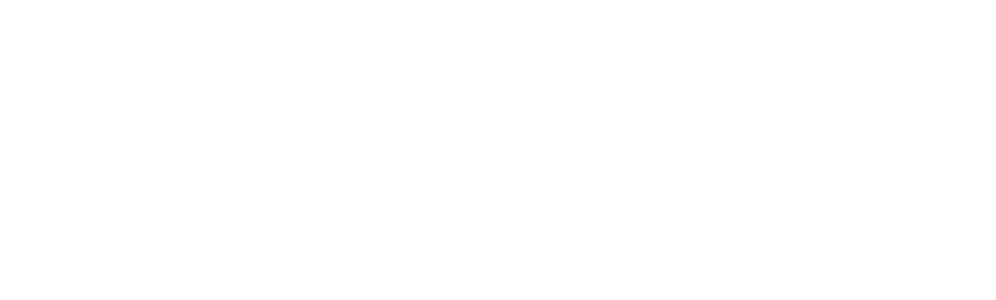
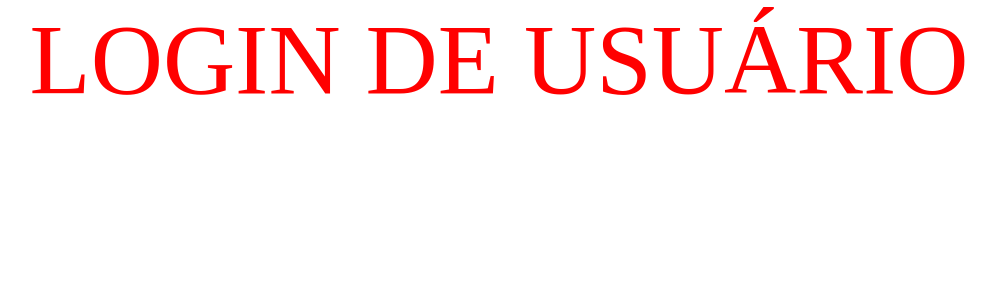
Before and after one commit to Nidsonr1/AGROVEC, a React (Create React App) app in the folder frontend/: page /login in a window 1280 px wide. Shown: the top 300 px of the page, without its empty margins (141-1137 px from the left). Built offline with nearby package versions, Linux system fonts and the light colour scheme; a web font is replaced by a local one.

Commit message:
Rotas de Login e Cadastro pelo Banco

```diff
--- a/frontend/src/routes.js
+++ b/frontend/src/routes.js
@@ -3,7 +3,9 @@ import { BrowserRouter, Route, Switch } from 'react-router-dom';
 import Home from './pages/Home/home';
 import Produtos from './pages/Produtos/produtos';
 import Contato from './pages/Contato/contato';
-import Empresa from './pages/Empresa/empresa'
+import Empresa from './pages/Empresa/empresa';
+import Login from './pages/Usuario/login';
+import Register from './pages/Usuario/register'
 
 export default function Routes() {
   return(
@@ -13,6 +15,8 @@ export default function Routes() {
       <Route path="/produtos" component={Produtos}/>
       <Route path="/empresa" component={Empresa}/>
       <Route path="/contato" component={Contato}/>
+      <Route path="/login" component={Login}/>
+      <Route path="/register" component={Register}/>
     </Switch>
   </BrowserRouter>
   );
```
